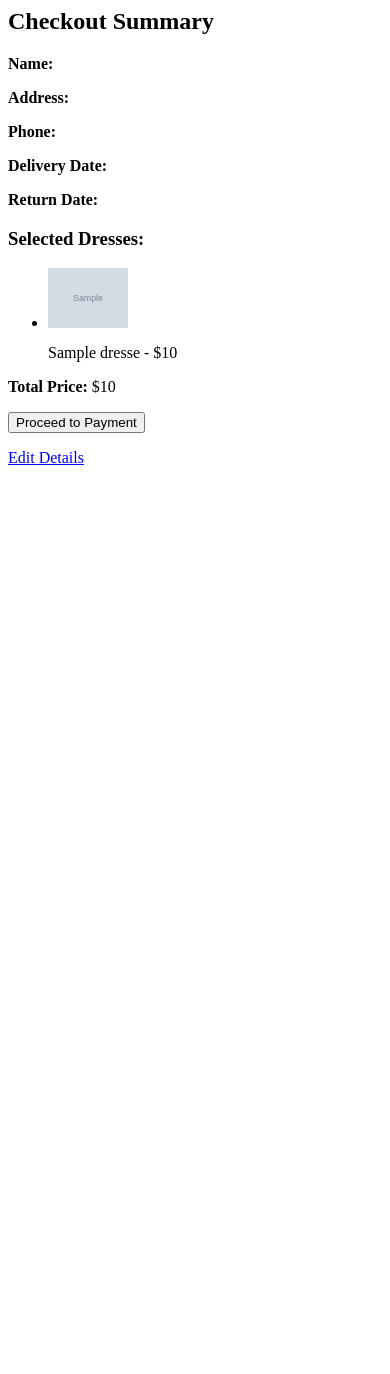
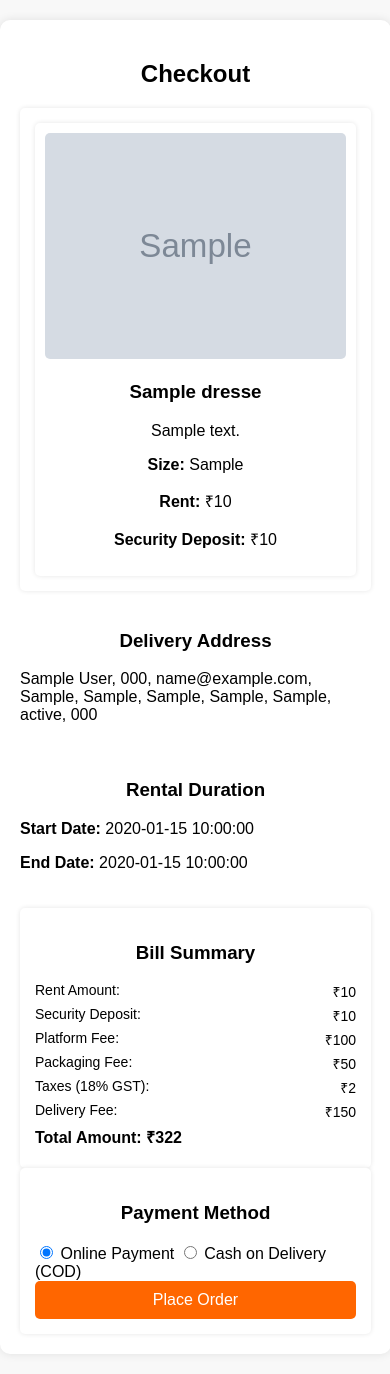
Before and after one commit to awd-ire/dress_rental_fe_be, a PHP site: page /Dress_rental1/checkout/checkout.php in a window 390 px wide. Before the commit the page ends 465 px from the top, so only its background shows below. Run offline with PHP 8.4, Linux system fonts and the light colour scheme; the visitor is signed in with stand-in values (Sample User, id 1); tables that the repository leaves empty or names only in its code hold one stand-in row (values such as "Sample post"); grey boxes marked "Sample" are stand-in pictures.

Commit message:
upto checkout

```diff
--- a/address/address.php
+++ b/address/address.php
@@ -44,7 +44,7 @@ $security_deposit = isset($_SESSION['security_deposit']) ? $_SESSION['security_d
         </div>
 
         <!-- Checkout Form -->
-        <form action="checkout.php" method="post">
+        <form action="../checkout/checkout.php" method="post">
             <div id="address-list">
                 <?php while ($row = $result->fetch_assoc()): ?>
                     <div class="address-item" id="address-<?php echo $row['id']; ?>">
--- a/cart/cart.php
+++ b/cart/cart.php
@@ -8,12 +8,10 @@ if (!isset($_SESSION['user_id'])) {
 }
 
 $user_id = $_SESSION['user_id'];
-
 $result = $conn->query("SELECT dresses.*, cart.start_date, cart.end_date
                         FROM cart
                         JOIN dresses ON cart.dress_id = dresses.id
                         WHERE cart.user_id = '$user_id'");
-
 $cart_items = [];
 $start_dates = [];
 $end_dates = [];
@@ -81,6 +79,7 @@ $same_dates = count($unique_start_dates) == 1 && count($unique_end_dates) == 1;
                 <option value="3">3</option>
             </select>
 
+
             <div class="cart-total">
                 <p>Total Rent: ₹<span id="total-rent">0</span></p>
                 <p>Total Security Deposit: ₹<span id="total-security">0</span></p>
--- /dev/null
+++ b/checkout/checkout.css
@@ -0,0 +1,111 @@
+body {
+    font-family: Arial, sans-serif;
+    background-color: #f8f8f8;
+    margin: 0;
+    padding: 0;
+}
+
+.checkout-container {
+    width: 60%;
+    margin: 50px auto;
+    background: white;
+    padding: 20px;
+    border-radius: 10px;
+    box-shadow: 0px 0px 10px rgba(0, 0, 0, 0.1);
+}
+
+h2, h3 {
+    text-align: center;
+}
+
+/* Checkout Layout */
+.checkout-content {
+    display: flex;
+    flex-direction: column;
+    gap: 20px;
+}
+
+/* Dynamic Dress Details (Grid Layout) */
+.dress-details {
+    display: grid;
+    grid-template-columns: repeat(auto-fit, minmax(200px, 1fr));
+    gap: 15px;
+    background: white;
+    padding: 15px;
+    border-radius: 5px;
+    box-shadow: 0px 0px 5px rgba(0, 0, 0, 0.1);
+}
+
+.dress-item {
+    background: #fff;
+    padding: 10px;
+    border-radius: 5px;
+    box-shadow: 0px 0px 5px rgba(0, 0, 0, 0.1);
+    text-align: center;
+}
+
+.dress-item img {
+    width: 100%;
+    height: auto;
+    border-radius: 5px;
+}
+
+.dress-info {
+    margin-top: 10px;
+}
+
+/* Order Summary & Payment */
+.bill-summary, .payment-options {
+    background: #fff;
+    padding: 15px;
+    border-radius: 5px;
+    box-shadow: 0px 0px 5px rgba(0, 0, 0, 0.1);
+}
+
+.bill-summary p {
+    display: flex;
+    justify-content: space-between;
+    font-size: 14px;
+    margin: 5px 0;
+}
+
+.bill-summary strong {
+    font-size: 16px;
+}
+
+
+.order-summary, .payment-options {
+    background: #fff;
+    padding: 15px;
+    border-radius: 5px;
+    box-shadow: 0px 0px 5px rgba(0, 0, 0, 0.1);
+}
+
+button {
+    width: 100%;
+    padding: 10px;
+    background-color: #ff6600;
+    color: white;
+    border: none;
+    font-size: 16px;
+    cursor: pointer;
+    border-radius: 5px;
+}
+
+button:hover {
+    background-color: #e65c00;
+}
+
+/* Responsive Design */
+@media (max-width: 900px) {
+    .checkout-container {
+        width: 90%;
+        margin: 20px auto;
+    }
+}
+
+@media (max-width: 600px) {
+    .summary-payment {
+        order: 3; /* Moves billing summary and payment down */
+    }
+}
--- /dev/null
+++ b/checkout/checkout.php
@@ -0,0 +1,156 @@
+<?php
+include "C:/xampp/htdocs/Dress_rental1/config.php"; // Database connection file
+
+// Check if user is logged in
+if (!isset($_SESSION['user_id'])) {
+    header("Location: ../cuslogin/cuslogin.php");
+    exit();
+}
+
+$user_id = $_SESSION['user_id'];
+
+// Fetch cart items for the logged-in user
+$sql = "SELECT c.dress_id, d.image, d.name, d.description, d.size, c.start_date, c.end_date,
+               d.price, d.rental_price, d.security_amount
+        FROM cart c
+        JOIN dresses d ON c.dress_id = d.id
+        WHERE c.user_id = ?";
+$stmt = $conn->prepare($sql);
+$stmt->bind_param("i", $user_id);
+$stmt->execute();
+$result = $stmt->get_result();
+
+$cart_items = [];
+$total_rent = 0;
+$total_deposit = 0;
+$start_dates = [];
+$end_dates = [];
+
+while ($row = $result->fetch_assoc()) {
+    $cart_items[] = $row;
+    $total_rent += $row['rental_price'];
+    $total_deposit += $row['security_amount'];
+    $start_dates[] = $row['start_date'];
+    $end_dates[] = $row['end_date'];
+}
+
+// Determine unified start and end date
+$unified_start_date = !empty($start_dates) ? min($start_dates) : "N/A";
+$unified_end_date = !empty($end_dates) ? max($end_dates) : "N/A";
+
+// Fetch user address
+$address_query = "SELECT full_name, phone, email, building, road, landmark, area, city,
+                   state, pincode FROM addresses WHERE user_id = ?";
+$address_stmt = $conn->prepare($address_query);
+$address_stmt->bind_param("i", $user_id);
+$address_stmt->execute();
+$address_result = $address_stmt->get_result();
+
+if ($address_result->num_rows > 0) {
+    $address_row = $address_result->fetch_assoc();
+    $user_address = "{$address_row['full_name']}, {$address_row['phone']}, {$address_row['email']}, "
+                  . "{$address_row['building']}, {$address_row['road']}, {$address_row['landmark']}, "
+                  . "{$address_row['area']}, {$address_row['city']}, {$address_row['state']}, "
+                  . "{$address_row['pincode']}";
+} else {
+    $user_address = "No1 address found.";
+}
+
+// Define platform fees
+$platform_fee = 100;
+$packaging_fee = 50;
+$delivery_fee = 150;
+
+// Calculate taxes (18% GST on rent)
+$taxes = round($total_rent * 0.18);
+
+// Calculate total amount
+$total_amount = $total_rent + $total_deposit + $platform_fee + $packaging_fee + $taxes + $delivery_fee;
+?>
+
+<!DOCTYPE html>
+<html lang="en">
+<head>
+    <meta charset="UTF-8">
+    <meta name="viewport" content="width=device-width, initial-scale=1.0">
+    <title>Checkout</title>
+    <link rel="stylesheet" href="checkout.css">
+</head>
+<body>
+
+    <div class="checkout-container">
+        <h2>Checkout</h2>
+
+        <div class="checkout-content">
+
+
+            <!-- Dynamic Dress Details -->
+            <div id="dress-details" class="dress-details">
+                <?php if (!empty($cart_items)) : ?>
+                    <?php foreach ($cart_items as $item) : ?>
+                        <div class="dress-item">
+                            <img src="/Dress_rental1/<?= htmlspecialchars($item['image']); ?>" alt="<?= htmlspecialchars($item['name']); ?>">
+                            <div class="dress-info">
+                                <h3><?= htmlspecialchars($item['name']); ?></h3>
+                                <p><?= htmlspecialchars($item['description']); ?></p>
+                                <p><strong>Size:</strong> <?= htmlspecialchars($item['size']); ?></p>
+                                <p><strong>Rent:</strong> ₹<?= htmlspecialchars($item['rental_price']); ?></p>
+                                <p><strong>Security Deposit:</strong> ₹<?= htmlspecialchars($item['security_amount']); ?></p>
+                            </div>
+                        </div>
+                    <?php endforeach; ?>
+                <?php else : ?>
+                    <p>Your cart is empty.</p>
+                <?php endif; ?>
+            </div>
+             <!-- Display User Address -->
+             <div container="user-address">
+                <h3>Delivery Address</h3>
+                <p><?= htmlspecialchars($user_address); ?></p>
+            </div>
+
+            <!-- Display Unified Start & End Date -->
+            <div class="rental-duration">
+                <h3>Rental Duration</h3>
+                <p><strong>Start Date:</strong> <?= htmlspecialchars($unified_start_date); ?></p>
+                <p><strong>End Date:</strong> <?= htmlspecialchars($unified_end_date); ?></p>
+            </div>
+
+            <!-- Bill Summary & Payment -->
+            <div class="summary-payment">
+                <div class="bill-summary">
+                    <h3>Bill Summary</h3>
+                    <p>Rent Amount: <span id="rent-amount">₹<?= $total_rent; ?></span></p>
+                    <p>Security Deposit: <span id="security-deposit">₹<?= $total_deposit; ?></span></p>
+                    <p>Platform Fee: <span id="platform-fee">₹<?= $platform_fee; ?></span></p>
+                    <p>Packaging Fee: <span id="packaging-fee">₹<?= $packaging_fee; ?></span></p>
+                    <p>Taxes (18% GST): <span id="taxes">₹<?= $taxes; ?></span></p>
+                    <p>Delivery Fee: <span id="delivery-fee">₹<?= $delivery_fee; ?></span></p>
+                    <p><strong>Total Amount: <span id="total-amount">₹<?= $total_amount; ?></span></strong></p>
+                </div>
+
+                <div class="payment-options">
+                    <h3>Payment Method</h3>
+                    <form action="../process_rent.php" method="POST">
+                        <label><input type="radio" name="payment_method" value="online" checked> Online Payment</label>
+                        <label><input type="radio" name="payment_method" value="cod"> Cash on Delivery (COD)</label>
+                        <input type="hidden" name="total_amount" value="<?= $total_amount; ?>">
+                        <input type="hidden" name="total_rent" value="<?= $total_rent; ?>">
+                        <input type="hidden" name="total_deposit" value="<?= $total_deposit; ?>">
+                        <input type="hidden" name="platform_fee" value="<?= $platform_fee; ?>">
+                        <input type="hidden" name="packaging_fee" value="<?= $packaging_fee; ?>">
+                        <input type="hidden" name="taxes" value="<?= $taxes; ?>">
+                        <input type="hidden" name="delivery_fee" value="<?= $delivery_fee; ?>">
+                        <input type="hidden" name="unified_start_date" value="<?= $unified_start_date; ?>">
+                        <input type="hidden" name="unified_end_date" value="<?= $unified_end_date; ?>">
+                        <input type="hidden" name="user_id" value="<?= $user_id; ?>">
+
+                        <button type="submit" name="place_order">Place Order</button>
+                    </form>
+                </div>
+            </div>
+        </div>
+    </div>
+
+</body>
+</html>
```
Also changed, not shown: checkout/checkout.js (added, +85 -0 lines), process_rent.php (+60 -47 lines).
